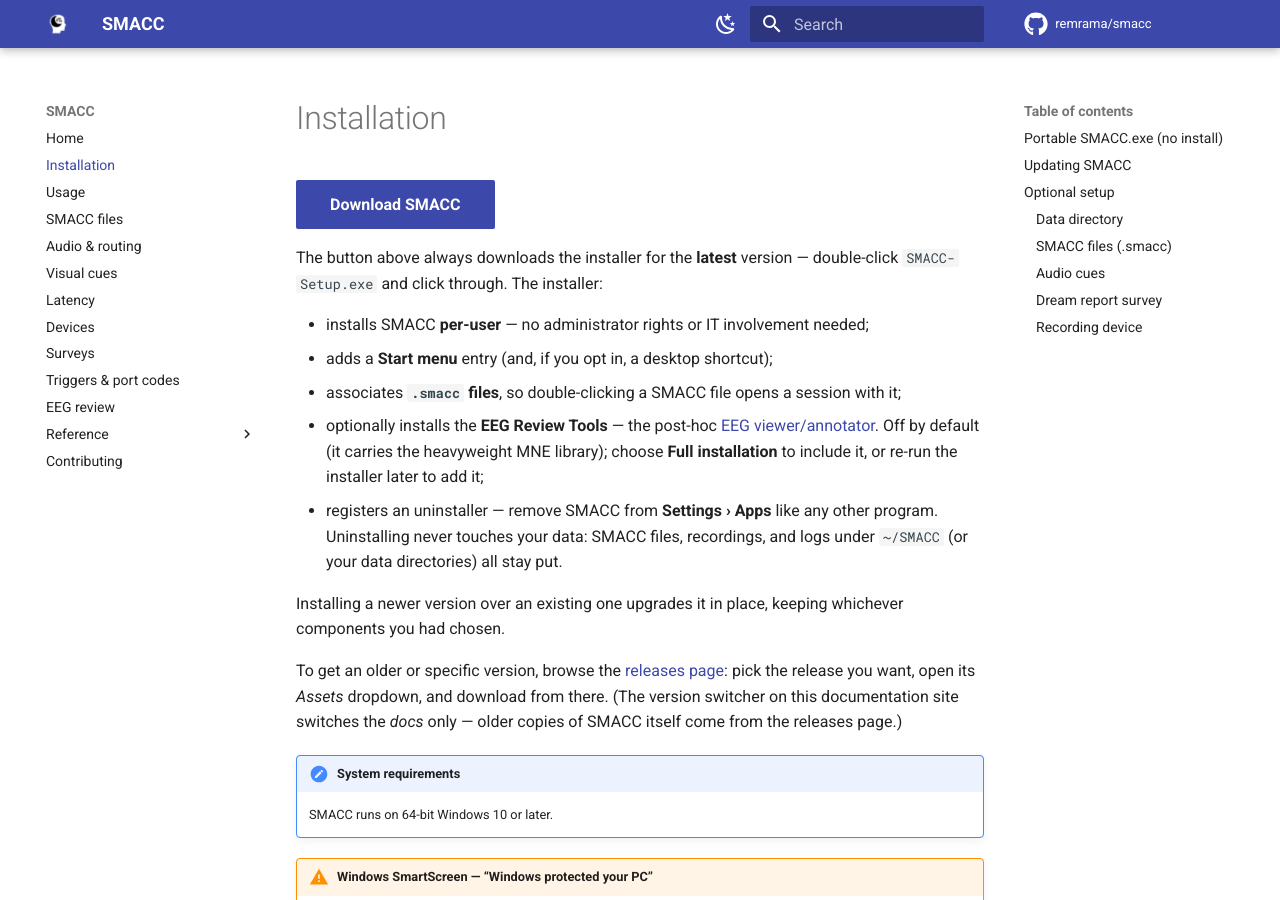
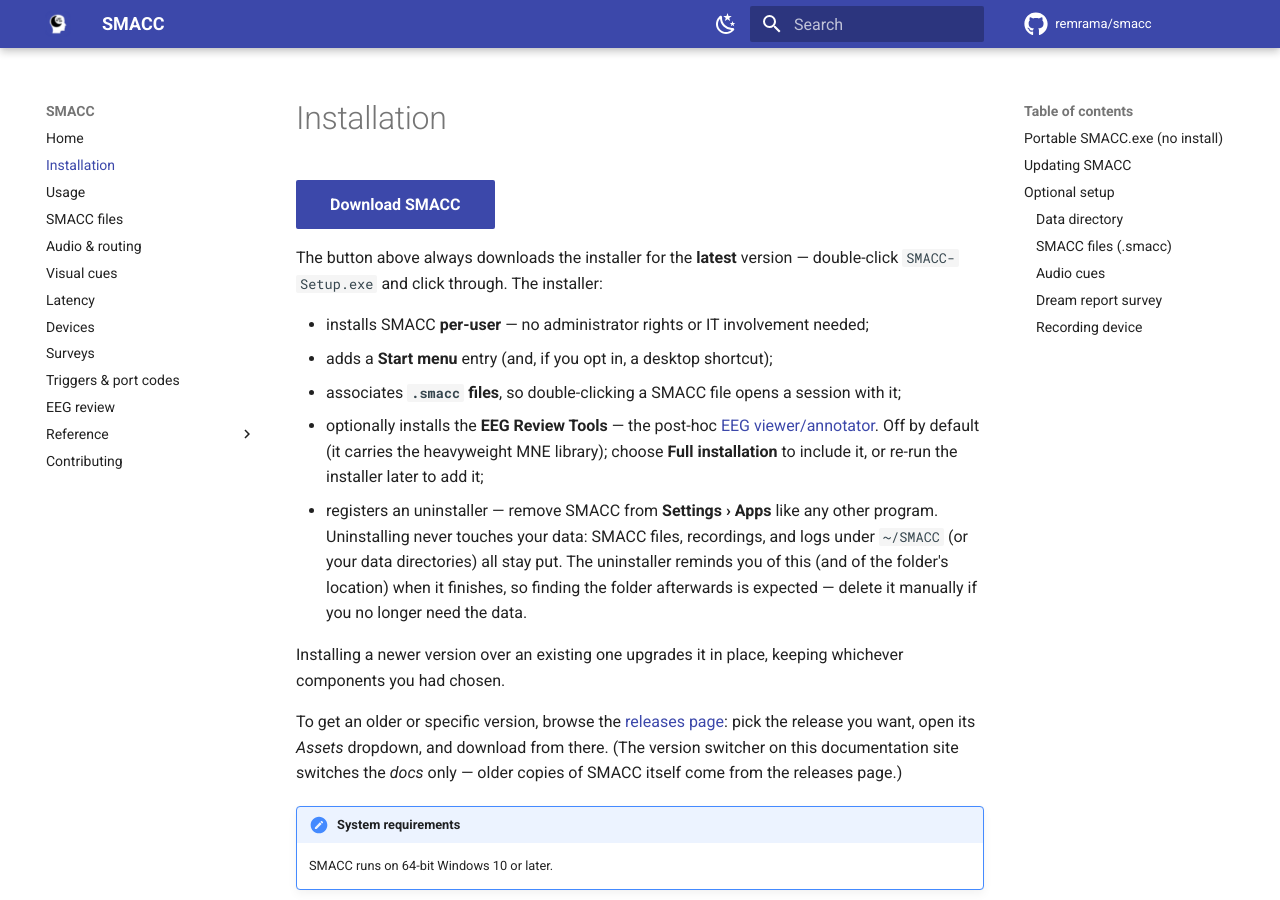
Before and after one commit to remrama/smacc, an MkDocs documentation site: the page built from docs/installation.md, in a window 1280 px wide and 900 px high. Built offline with MkDocs 1.6.1 and Material for MkDocs 9.7.7, drawn with Linux system fonts in a browser that asks for light colours; comment, search, counter and statistics services are not loaded; the version menu is left out.

Commit message:
feat: tell user the SMACC data folder was kept at end of uninstall (#200)

```diff
--- a/docs/installation.md
+++ b/docs/installation.md
@@ -15,7 +15,10 @@
     re-run the installer later to add it;
 - registers an uninstaller — remove SMACC from **Settings › Apps** like any other
     program. Uninstalling never touches your data: SMACC files, recordings, and
-    logs under `~/SMACC` (or your data directories) all stay put.
+    logs under `~/SMACC` (or your data directories) all stay put. The
+    uninstaller reminds you of this (and of the folder's location) when it
+    finishes, so finding the folder afterwards is expected — delete it manually
+    if you no longer need the data.
 
 Installing a newer version over an existing one upgrades it in place, keeping
 whichever components you had chosen.
```
Also changed, not shown: 2 other files.
